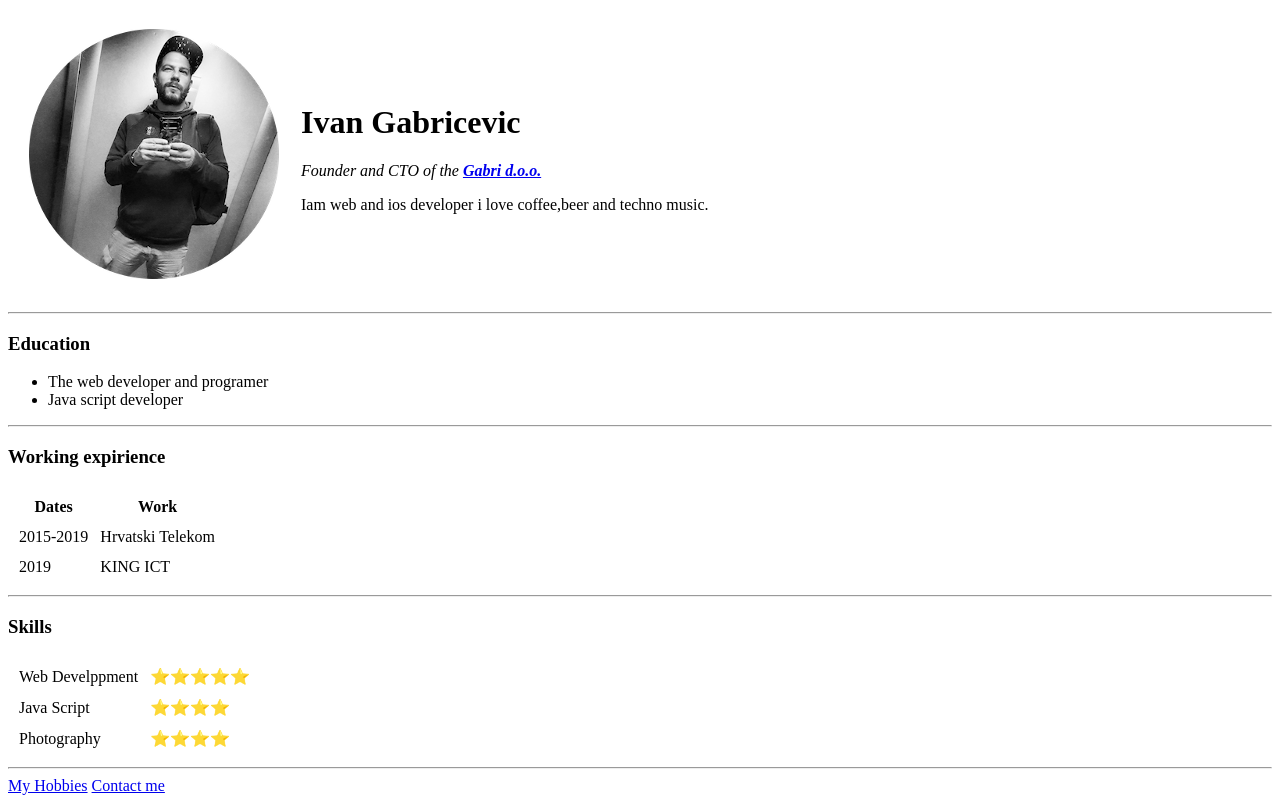
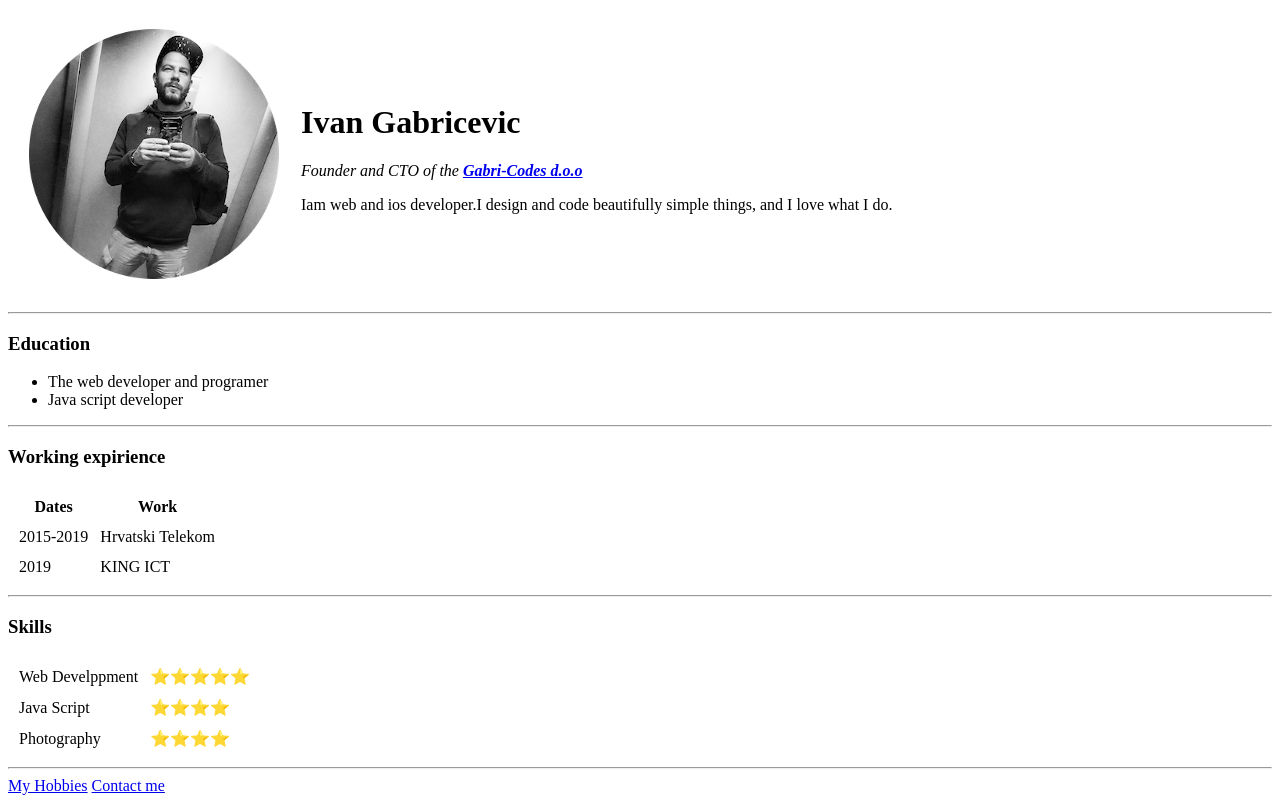
Before and after one commit to gabri2i/gabri, a plain HTML site: page index.html in a window 1280 px wide. Drawn offline with Linux system fonts and the light colour scheme.

Commit message:
Update index.html

```diff
--- a/index.html
+++ b/index.html
@@ -11,8 +11,8 @@
     <tr>
       <td><img src="ivan.png" alt="Ivan profile picture"></td>
       <td>
-        <h1>Ivan Gabricevic</h1 <p><em>Founder and CTO of the <strong><a href="https://www.facebook.com/ivan.gabricevic">Gabri d.o.o.</a></strong></em></p>
-        <p>Iam web and ios developer i love coffee,beer and techno music.</p>
+        <h1>Ivan Gabricevic</h1 <p><em>Founder and CTO of the <strong><a href="https://www.facebook.com/ivan.gabricevic">Gabri-Codes d.o.o</a></strong></em></p>
+        <p>Iam web and ios developer.I design and code beautifully simple things, and I love what I do.</p>
       </td>
     </tr>
   </table>
```
